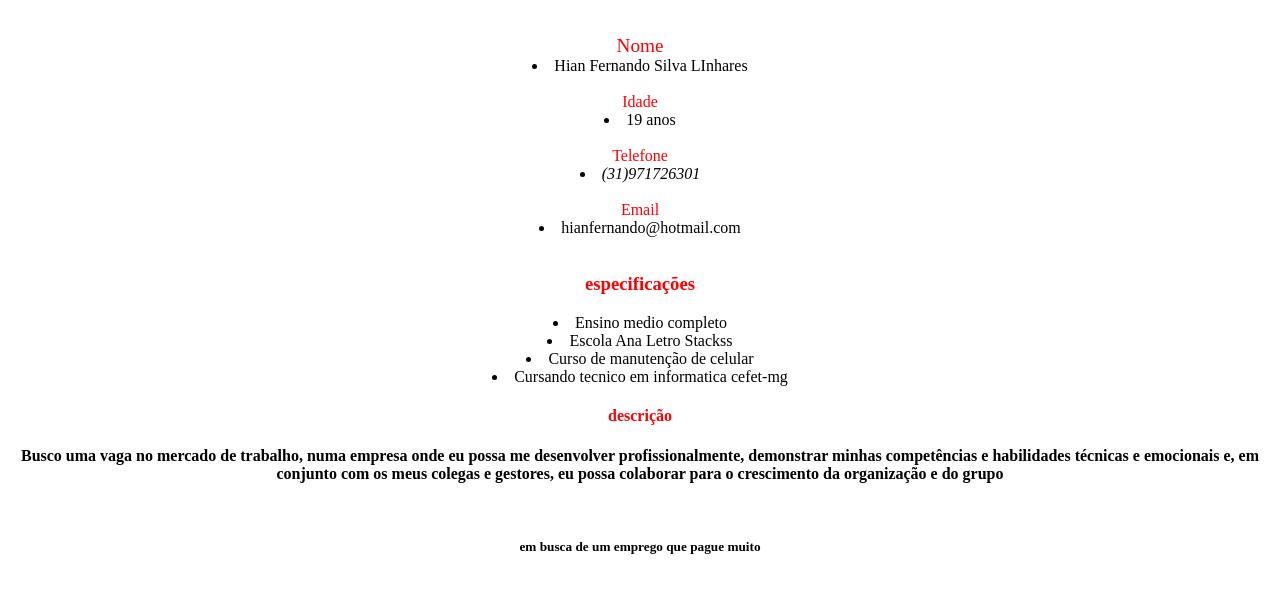
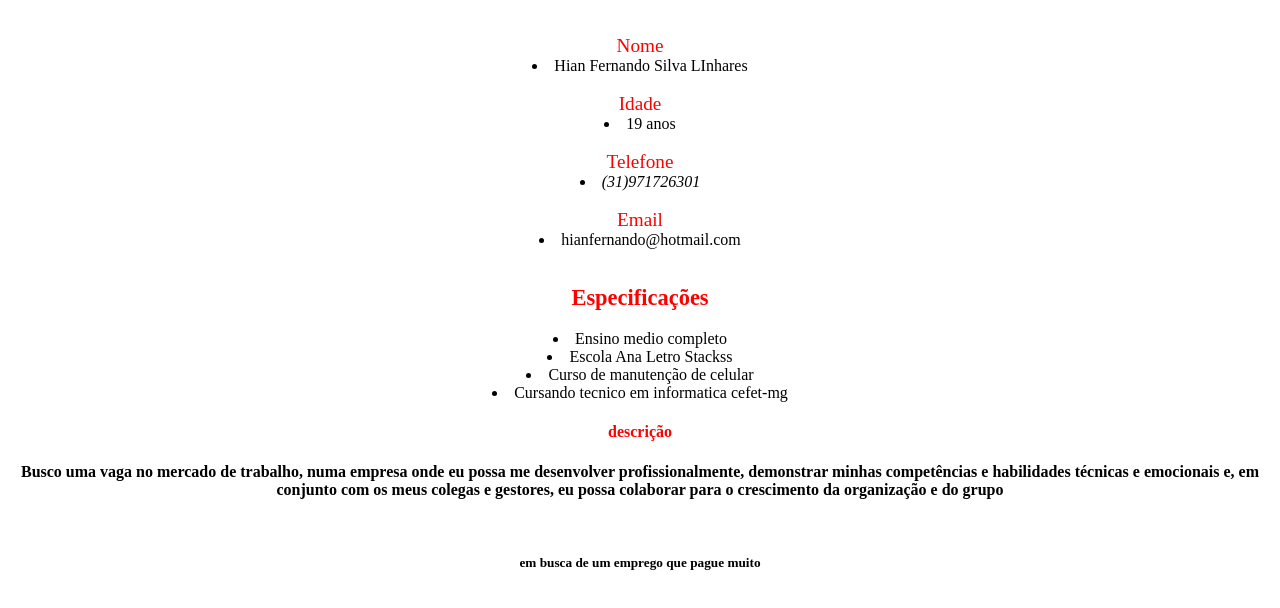
Before and after one commit to linhareshian/curriculo, a plain HTML site: page index.html in a window 1280 px wide. Shown: the part 148-756 px from the top of the page. Drawn offline with Linux system fonts and the light colour scheme.

Commit message:
Update index.html

```diff
--- a/index.html
+++ b/index.html
@@ -13,14 +13,14 @@
 
   <center><font color="red"><big> <dt>Nome</dt></big></font></center>
   <center><li> Hian Fernando Silva LInhares</li></center><br>
-  <center><font color="red"> <dt>Idade</dt></font></center>
+<center><font color="red"><big><dt>Idade</dt></big></font></center>
   <center><li>19 anos</li></center><br>
-  <center><font color="red"><dt>Telefone</font></center></dt>
+<center><font color="red"><dt><big>Telefone</big></font></center></dt>
   <center><li><i>(31)971726301</i></li></center><br>
-  <center><font color="red"><dt>Email</dt></font></center>
+  <center><font color="red"><dt><big>Email</big></dt></font></center>
   <center><li>hianfernando@hotmail.com</li><center><br>
 
-    <h3><center><font color="red">especificações</font></center></h3>
+    <h3><center><font color="red"><big>Especificações</big></font></center></h3>
     <center><li>Ensino medio completo</li><center>
     <center><li>Escola Ana Letro Stackss</li><center>
       <center><li>Curso de manutenção de celular</li></center>
```
